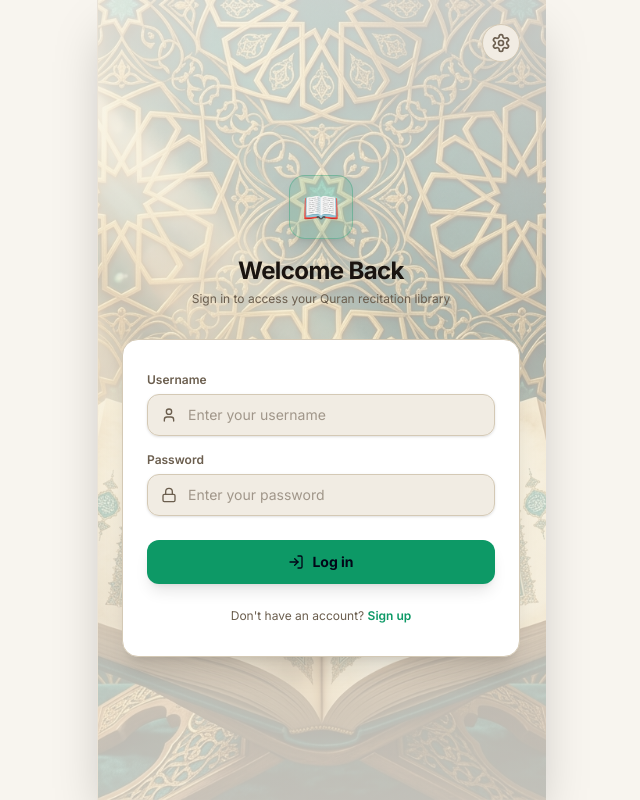
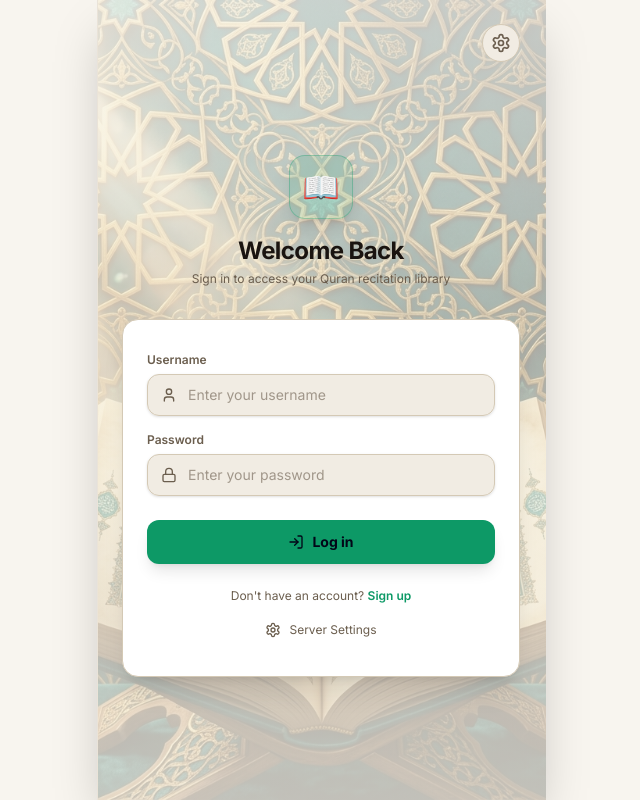
Before and after one commit to salishbaahmed/Quran-By-Ear, a React (Vite) app in the folder phone/frontend/: page / in a window 1280 px wide. Shown: the whole page, without its empty margins (319-959 px from the left). Built offline with nearby package versions, Linux system fonts and the light colour scheme.

Commit message:
feat: add settings button to login screen for easier ip config

```diff
--- a/phone/frontend/src/screens/LoginScreen.tsx
+++ b/phone/frontend/src/screens/LoginScreen.tsx
@@ -1,7 +1,7 @@
 import React, { useState } from 'react';
 import { ScreenState } from '../types';
 import { login } from '../lib/api';
-import { Lock, User, LogIn, AlertCircle } from 'lucide-react';
+import { Lock, User, LogIn, AlertCircle, Settings } from 'lucide-react';
 
 interface LoginScreenProps {
   onNavigate: (screen: ScreenState) => void;
@@ -125,7 +125,7 @@ export const LoginScreen: React.FC<LoginScreenProps> = ({ onNavigate, showToast
             </button>
           </form>
 
-          <div className="mt-6 text-center">
+          <div className="mt-6 text-center space-y-4">
             <p className="text-xs text-fg-muted">
               Don't have an account?{' '}
               <button
@@ -135,6 +135,14 @@ export const LoginScreen: React.FC<LoginScreenProps> = ({ onNavigate, showToast
                 Sign up
               </button>
             </p>
+
+            <button
+              onClick={() => onNavigate('settings')}
+              className="inline-flex items-center gap-2 text-xs text-fg-muted hover:text-fg transition-colors"
+            >
+              <Settings className="w-4 h-4" />
+              <span>Server Settings</span>
+            </button>
           </div>
         </div>
       </div>
```
